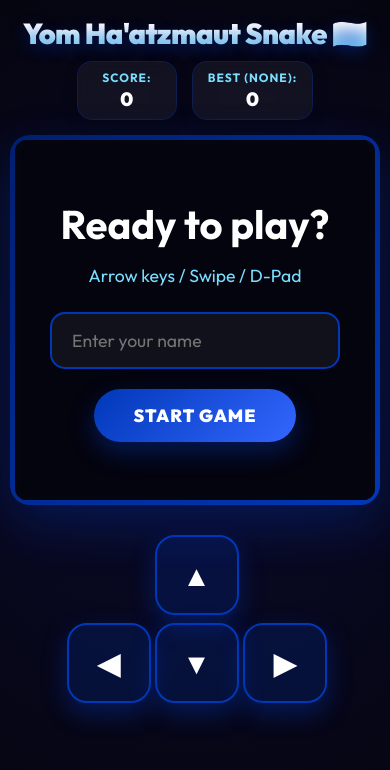
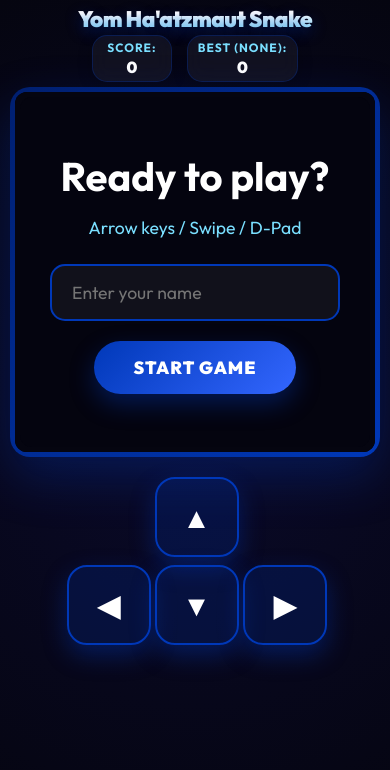
Before and after one commit to yinonhor2-a11y/israel-independence-snake, a plain HTML site: page index.html in a window 390 px wide. Drawn offline with Linux system fonts and the light colour scheme.

Commit message:
UI: Removed header flag and compressed layout to move game up on mobile.

```diff
--- a/index.css
+++ b/index.css
@@ -272,21 +272,21 @@ button:active {
     }
 
     .game-container {
-        padding: 15px 10px;
-        gap: 15px;
+        padding: 5px 10px;
+        gap: 5px;
         height: auto;
         min-height: 100%;
         overflow-y: auto;
     }
 
-    h1 { font-size: 1.8rem; }
+    h1 { font-size: 1.4rem; margin-bottom: 2px; }
 
     .score-board {
-        min-width: 100px;
-        padding: 8px 15px;
+        min-width: 80px;
+        padding: 4px 10px;
     }
 
-    .score-value { font-size: 1.2rem; }
+    .score-value { font-size: 1rem; }
 
     .canvas-wrapper {
         width: 100%;
--- a/index.html
+++ b/index.html
@@ -10,7 +10,7 @@
 <body>
     <div class="game-container">
         <div class="header">
-            <h1>Yom Ha'atzmaut Snake 🇮🇱</h1>
+            <h1>Yom Ha'atzmaut Snake</h1>
             <div class="scores-row">
                 <div class="score-board">
                     <span class="score-label">Score:</span>
```
Also changed, not shown: 1 other file.
